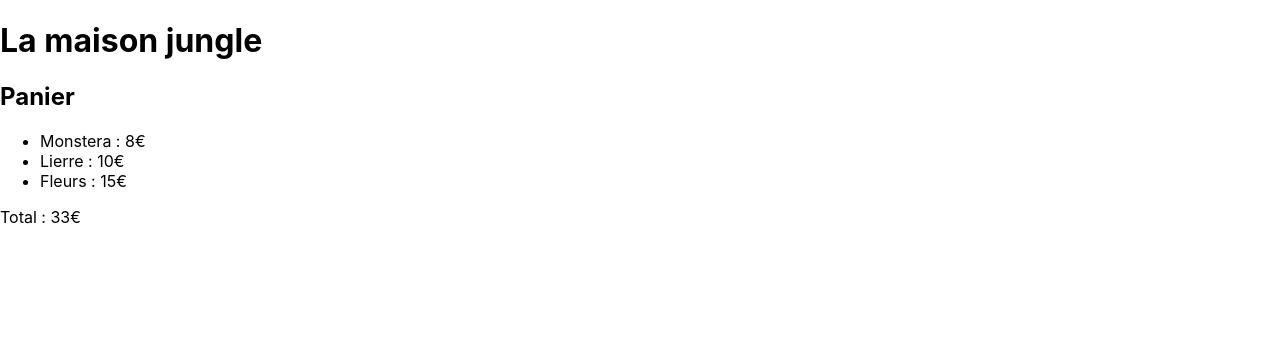
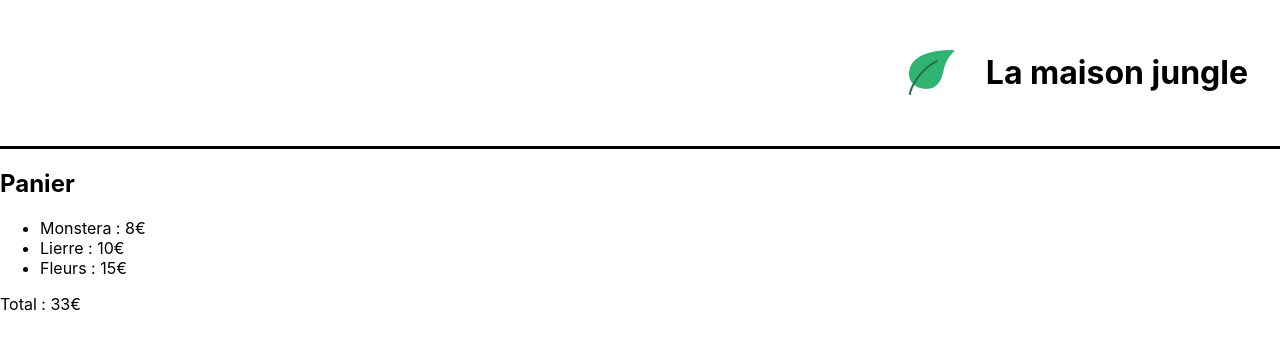
Before and after one commit to Meatisdelicious/Simple_App_react, a React (Create React App) app in the folder la-maison-jungle/: page / in a window 1280 px wide. Shown: the top 350 px of the page. Built offline with nearby package versions, Linux system fonts and the light colour scheme.

Commit message:
adding css to cart

```diff
--- a/la-maison-jungle/src/components/Banner.js
+++ b/la-maison-jungle/src/components/Banner.js
@@ -1,10 +1,13 @@
-function Banner(){
-    <div className='lmj-banner'>
-        <h1> La maison jungle </h1>
-    </div>
+import logo from '../assets/logo.png'
+import '../styles/Banner.css'
 
-    const title ='La maison de la jungle'
-    return <h1> La maison jungle </h1>
+function Banner() {
+    const title = 'La maison jungle'
+    return (
+        <div className='lmj-banner'>
+            <img src={logo} alt='La maison jungle' className='lmj-logo' />
+            <h1 className='lmj-title'>{title}</h1>
+        </div>
+    )
 }
-
 export default Banner
--- a/la-maison-jungle/src/components/Cart.js
+++ b/la-maison-jungle/src/components/Cart.js
@@ -1,3 +1,5 @@
+import '../styles/Banner.css'
+
 function Cart() {
     const monsteraPrice = 8
     const ivyPrice = 10
@@ -5,7 +7,7 @@
     return (<div>
                     <h2>Panier</h2>
                     <ul>
-                    <li>Monstera : {monsteraPrice}€</li>
+                        <li>Monstera : {monsteraPrice}€</li>
                         <li>Lierre : {ivyPrice}€</li>
                         <li>Fleurs : {flowerPrice}€</li>
                     </ul>
--- a/la-maison-jungle/src/styles/Banner.css
+++ b/la-maison-jungle/src/styles/Banner.css
@@ -1,6 +1,19 @@
 .lmj-banner {
-    color: black;
-    text-align: right;
-    padding: 32px;
-    border-bottom: solid 3px black;
+	color: black;
+	text-align: right;
+	padding: 32px;
+	border-bottom: solid 3px black;
+	display: flex;
+	justify-content: flex-end;
+	flex-direction: row;
+	align-items: center;
 }
+
+.lmj-title {
+	padding-left: 32px;
+}
+
+.lmj-logo {
+	height: 45px;
+	width: 45px;
+}
--- /dev/null
+++ b/la-maison-jungle/src/styles/Cart.css
@@ -0,0 +1,3 @@
+.lmj-title {
+	padding-left: 32px;
+}
```
Also changed, not shown: la-maison-jungle/src/assets/logo.png (added).
